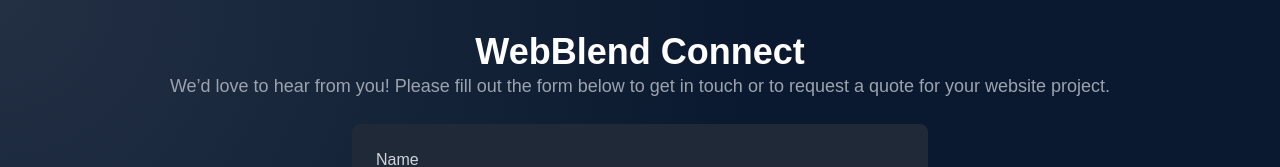
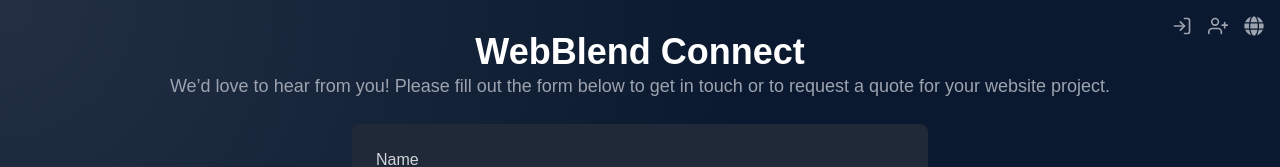
Before and after one commit to Minakoss/webcraft, a Next.js app: page /connect in a window 1280 px wide. Shown: the top 167 px of the page. Built offline with nearby package versions, Linux system fonts and the light colour scheme.

Commit message:
update register login component

```diff
--- /dev/null
+++ b/src/app/components/Header.js
@@ -0,0 +1,38 @@
+// components/Header.js
+"use client"; // Ensures it runs on the client-side
+
+import { useRouter } from "next/navigation";
+import { FaGlobe } from "react-icons/fa";
+import { FiLogIn, FiUserPlus } from "react-icons/fi";
+import { useState } from "react";
+
+const Header = () => {
+  const router = useRouter(); // Use next/navigation's useRouter
+
+  const [language, setLanguage] = useState("en"); // Default language: English
+  // Toggle language
+  const toggleLanguage = () => {
+    setLanguage((prevLanguage) => (prevLanguage === "en" ? "gr" : "en"));
+  };
+
+  return (
+    <div className="absolute top-4 right-4 flex space-x-4">
+      {/* Login Icon */}
+      <button onClick={() => router.push("/login")}>
+        <FiLogIn className="text-xl text-gray-400" />
+      </button>
+
+      {/* Register Icon */}
+      <button onClick={() => router.push("/register")}>
+        <FiUserPlus className="text-xl text-gray-400" />
+      </button>
+
+      {/* Language Toggle */}
+      <button onClick={toggleLanguage}>
+        <FaGlobe className="text-xl text-gray-400" />
+      </button>
+    </div>
+  );
+};
+
+export default Header;
--- a/src/app/connect/page.js
+++ b/src/app/connect/page.js
@@ -2,6 +2,7 @@
 
 import { useState, useEffect } from "react";
 import Link from "next/link"; // Import Link from next/link
+import Header from "../components/Header";
 
 export default function Connect() {
   const [formData, setFormData] = useState({
@@ -97,6 +98,7 @@ export default function Connect() {
       }`} // Add fade-in effect
       style={gradientStyle} // Apply the gradient background
     >
+      <Header />
       <h1 className="text-3xl md:text-4xl font-bold text-white text-center">
         WebBlend Connect
       </h1>
--- a/src/app/page.js
+++ b/src/app/page.js
@@ -7,6 +7,7 @@ import Footer from "./components/Footer"; // Import Footer
 import Head from "next/head";
 import { FaGlobe } from "react-icons/fa";
 import { FiLogIn, FiUserPlus } from "react-icons/fi"; // Εισαγωγή εικονιδίων για login και register
+import Header from "./components/Header";
 
 import {
   FaGithub,
@@ -30,6 +31,7 @@ export default function Home() {
   const toggleLanguage = () => {
     setLanguage((prevLanguage) => (prevLanguage === "en" ? "gr" : "en"));
   };
+
   useEffect(() => {
     // Check if the user has already seen the intro in this session
     const hasSeenIntro = sessionStorage.getItem("hasSeenIntro");
@@ -148,11 +150,7 @@ export default function Home() {
           isIntroVisible ? "opacity-0" : "opacity-100"
         }`}
       >
-        <div className="absolute top-4 right-4 flex space-x-4">
-          <button onClick={toggleLanguage}>
-            <FaGlobe className="text-xl text-gray-400" />
-          </button>
-        </div>
+        <Header />
         {/* Εδώ ξεκινάει το περιεχόμενο της σελίδας */}
         <div className="grid grid-cols-1 md:grid-cols-2 gap-4 md:gap-8 container mx-auto">
           {/* Αριστερή στήλη */}
--- a/src/app/projects/page.js
+++ b/src/app/projects/page.js
@@ -2,6 +2,7 @@
 
 import { useState, useEffect } from "react";
 import Link from "next/link";
+import Header from "../components/Header";
 
 export default function Projects() {
   const [mousePosition, setMousePosition] = useState({ x: 0, y: 0 });
@@ -37,6 +38,7 @@ export default function Projects() {
       }`} // Προσθήκη fade-in
       style={gradientStyle}
     >
+      <Header />
       <div className="container mx-auto">
         <h1 className="text-3xl md:text-4xl font-bold text-white text-center mb-6">
           WebBlend Projects
```
